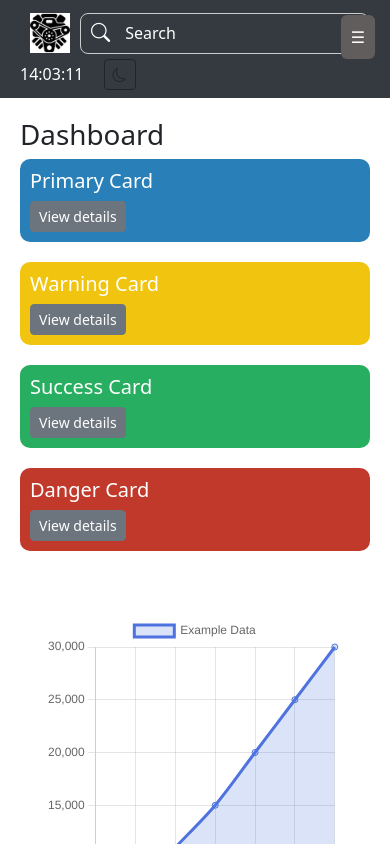
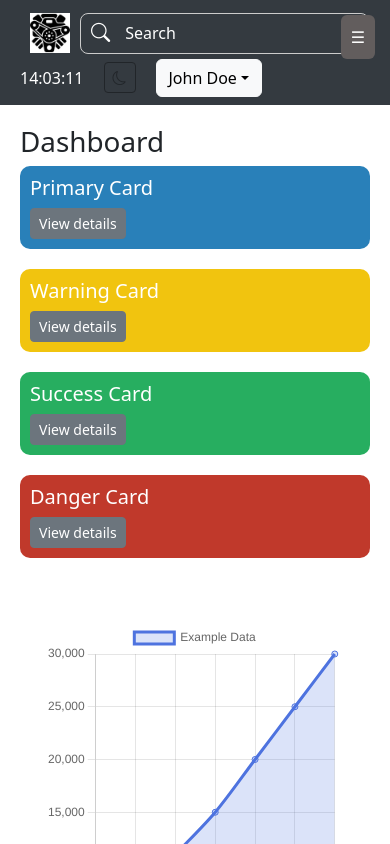
Before and after one commit to cms-engine/admin-ui, a Next.js app: page / in a window 390 px wide. Built offline with nearby package versions, Linux system fonts and the light colour scheme.

Commit message:
Adjusted the mobile displaying

```diff
--- a/src/components/Layout/Header.module.css
+++ b/src/components/Layout/Header.module.css
@@ -128,6 +128,15 @@
 .dropdownToggle:hover {
     background-color: #0056b3;
 }
+.dropdown-menu {
+    max-width: 250px;
+    overflow-wrap: break-word;
+}
+
+.dropdown-menu.show {
+    position: absolute !important;
+    transform: translate(0, 20px); /* Adjust dropdown positioning */
+}
 
 
 .dropdownMenu {
--- a/src/components/Layout/Header.tsx
+++ b/src/components/Layout/Header.tsx
@@ -6,16 +6,32 @@ import { useDispatch, useSelector } from 'react-redux'
 
 import type { RootState } from '@/store'
 import { toggleTheme } from '@/store/features/theme/themeSlice'
-
+/**
+ * Props for the Header component.
+ * @typedef {Object} HeaderProps
+ * @property {() => void} onToggleSidePanel - Callback function to toggle the visibility of the side panel.
+ */
 interface HeaderProps {
   onToggleSidePanel: () => void
 }
-
+/**
+ * Header component that displays a navigation bar with a logo, search bar,
+ * current time, theme switcher, and user menu dropdown.
+ *
+ * @param {HeaderProps} props - The props object.
+ * @param {() => void} props.onToggleSidePanel - Function to toggle the side panel.
+ * @returns {React.ReactElement} The rendered Header component.
+ */
 const Header: React.FC<HeaderProps> = ({ onToggleSidePanel }) => {
   const [currentTime, setCurrentTime] = useState<string>('')
   const theme = useSelector((state: RootState) => state.theme.theme)
   const dispatch = useDispatch()
   const [isMobile, setIsMobile] = useState(false)
+  const [isDropdownVisible, setIsDropdownVisible] = useState(false)
+
+  /**
+   * Effect hook to update the current time every second.
+   */
 
   useEffect(() => {
     const updateClock = () => {
@@ -27,13 +43,23 @@ const Header: React.FC<HeaderProps> = ({ onToggleSidePanel }) => {
     const interval = setInterval(updateClock, 1000)
     return () => clearInterval(interval)
   }, [])
-
+  /**
+   * Effect hook to track window resize events and determine if the device is mobile.
+   */
   useEffect(() => {
     const handleResize = () => setIsMobile(window.innerWidth <= 768)
     handleResize() // Initial check
     window.addEventListener('resize', handleResize)
     return () => window.removeEventListener('resize', handleResize)
   }, [])
+
+  /**
+   * Toggles the visibility of the user dropdown menu.
+   * This function updates the state to show or hide the dropdown.
+   */
+  const toggleDropdown = () => {
+    setIsDropdownVisible((prev) => !prev)
+  }
 
   return (
     <nav className='navbar'>
@@ -73,6 +99,40 @@ const Header: React.FC<HeaderProps> = ({ onToggleSidePanel }) => {
           >
             <i className={`bi ${theme === 'light' ? 'bi-moon' : 'bi-sun'}`}></i>
           </button>
+          <div className={`dropdown ${isDropdownVisible ? 'show' : ''}`}>
+            <button
+              className='btn btn-light dropdown-toggle'
+              type='button'
+              id='userMenuButton'
+              onClick={toggleDropdown}
+              data-bs-toggle='dropdown'
+              aria-expanded={isDropdownVisible}
+            >
+              John Doe
+            </button>
+            <ul
+              className={`dropdown-menu dropdown-menu-end ${
+                isDropdownVisible ? 'show' : ''
+              }`}
+              style={{
+                maxWidth: '200px',
+                overflow: 'hidden',
+                position: 'absolute',
+                right: '0px',
+              }}
+            >
+              <li>
+                <a className='dropdown-item' href='#'>
+                  Personal Settings
+                </a>
+              </li>
+              <li>
+                <a className='dropdown-item' href='#'>
+                  Logout
+                </a>
+              </li>
+            </ul>
+          </div>
         </div>
       </div>
     </nav>
```
